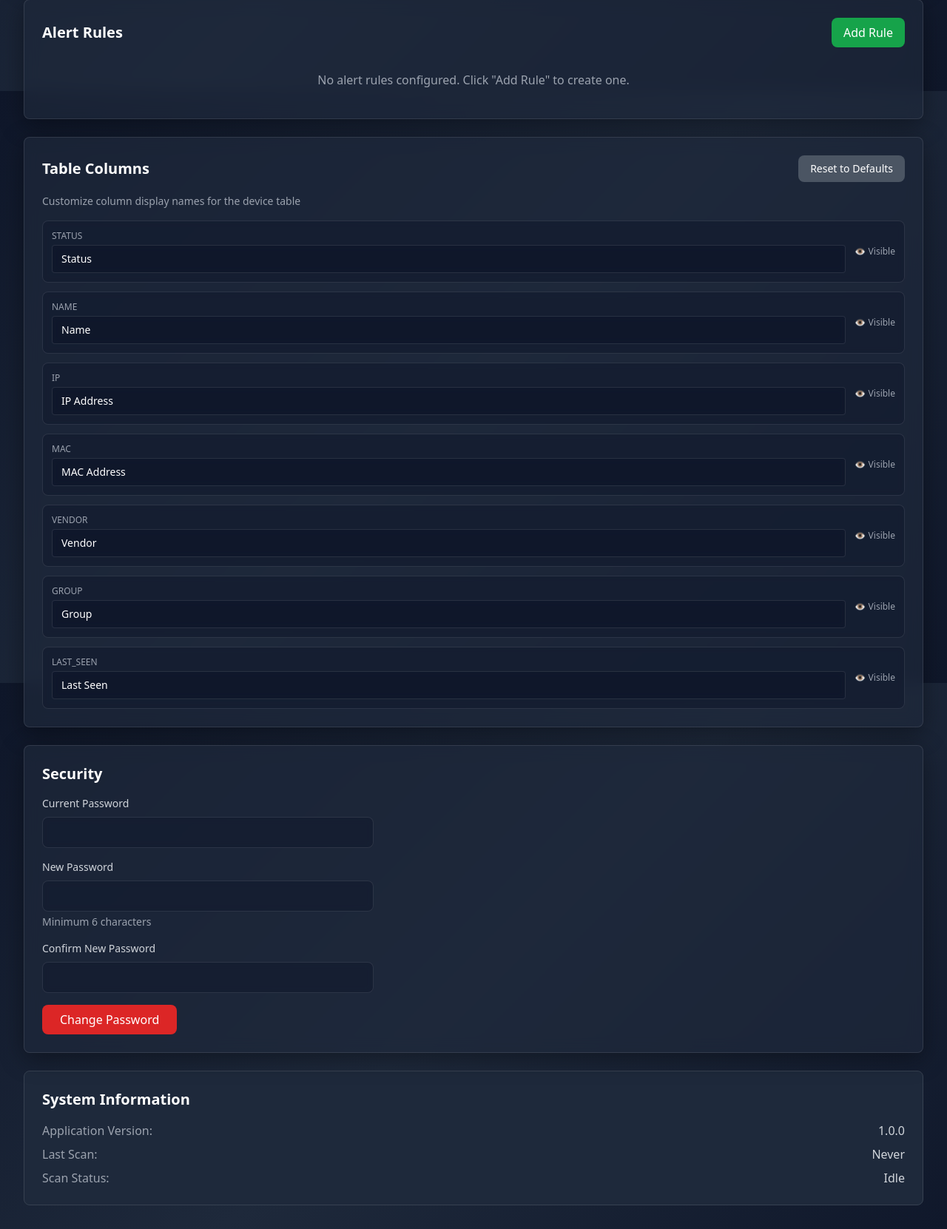
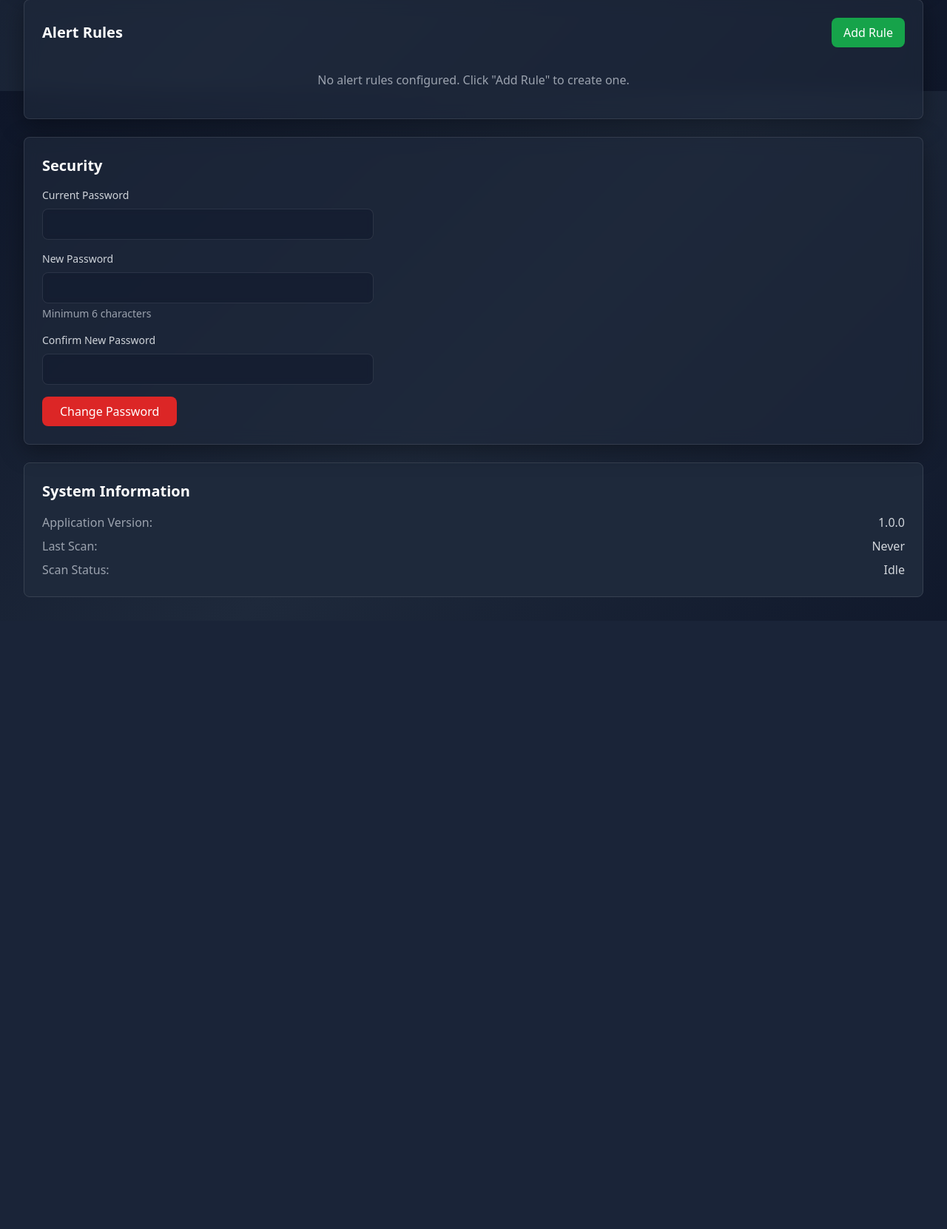
Before and after one commit to jameson-dev/LANControl, a Flask app: page /settings in a window 1280 px wide. Shown: the part 1477-3138 px from the top of the page at 74% size. After the commit the page ends 2316 px from the top, so only its background shows below. Run offline with Flask 3, Linux system fonts and the light colour scheme; the visitor is signed in with stand-in values (Sample User, id 1); data comes from the database, SQL or seed files in the repository; data that the repository does not hold is empty; some libraries are stand-ins or nearby versions.

Commit message:
Revert "Add columns configuration"
This reverts commit 1cf72f4c4db85413a8cf9951b7b20fbeace242ff.

```diff
--- a/app/api.py
+++ b/app/api.py
@@ -5,7 +5,7 @@ import json
 import csv
 import io
 from threading import Thread
-from app.models import db, Device, DeviceHistory, Setting, DevicePort, DeviceAlert, AlertRule, ColumnConfig
+from app.models import db, Device, DeviceHistory, Setting, DevicePort, DeviceAlert, AlertRule
 from app.scanner import scan_network, check_device_status, get_scan_status, update_device_from_scan, quick_scan_known_devices
 from app.wol import send_wol_packet, send_bulk_wol
 from app.utils import validate_mac, validate_ip, normalize_mac, calculate_uptime_percentage
@@ -1022,150 +1022,3 @@ def get_top_devices():
         'most_active': active_devices,
         'most_ports': port_devices
     })
-
-
-# ============================================================================
-# COLUMN CONFIGURATION ENDPOINTS
-# ============================================================================
-
-@api_bp.route('/columns', methods=['GET'])
-@login_required
-def get_column_config():
-    """Get column configuration"""
-    columns = ColumnConfig.query.order_by(ColumnConfig.position).all()
-
-    # If no columns configured, return defaults
-    if not columns:
-        return jsonify({
-            'success': True,
-            'columns': ColumnConfig.get_default_columns()
-        })
-
-    return jsonify({
-        'success': True,
-        'columns': [c.to_dict() for c in columns]
-    })
-
-
-@api_bp.route('/columns', methods=['PUT'])
-@login_required
-def update_column_config():
-    """Update column configuration (bulk update)"""
-    data = request.get_json()
-    columns_data = data.get('columns', [])
-
-    if not columns_data:
-        return jsonify({'success': False, 'message': 'No column data provided'}), 400
-
-    # Update or create each column config
-    for col_data in columns_data:
-        column_id = col_data.get('column_id')
-        if not column_id:
-            continue
-
-        column = ColumnConfig.query.filter_by(column_id=column_id).first()
-
-        if column:
-            # Update existing
-            if 'display_name' in col_data:
-                column.display_name = col_data['display_name']
-            if 'is_visible' in col_data:
-                column.is_visible = col_data['is_visible']
-            if 'width' in col_data:
-                column.width = col_data['width']
-            if 'position' in col_data:
-                column.position = col_data['position']
-            if 'is_sortable' in col_data:
-                column.is_sortable = col_data['is_sortable']
-        else:
-            # Create new
-            column = ColumnConfig(
-                column_id=column_id,
-                display_name=col_data.get('display_name', column_id.title()),
-                is_visible=col_data.get('is_visible', True),
-                width=col_data.get('width'),
-                position=col_data.get('position', 0),
-                is_sortable=col_data.get('is_sortable', True)
-            )
-            db.session.add(column)
-
-    db.session.commit()
-
-    # Return updated columns
-    columns = ColumnConfig.query.order_by(ColumnConfig.position).all()
-    return jsonify({
-        'success': True,
-        'message': 'Column configuration updated',
-        'columns': [c.to_dict() for c in columns]
-    })
-
-
-@api_bp.route('/columns/<column_id>', methods=['PUT'])
-@login_required
-def update_single_column(column_id):
-    """Update a single column configuration"""
-    data = request.get_json()
-
-    column = ColumnConfig.query.filter_by(column_id=column_id).first()
-
-    if not column:
-        # Create if doesn't exist
-        column = ColumnConfig(
-            column_id=column_id,
-            display_name=data.get('display_name', column_id.title()),
-            is_visible=data.get('is_visible', True),
-            width=data.get('width'),
-            position=data.get('position', 0),
-            is_sortable=data.get('is_sortable', True)
-        )
-        db.session.add(column)
-    else:
-        # Update existing
-        if 'display_name' in data:
-            column.display_name = data['display_name']
-        if 'is_visible' in data:
-            column.is_visible = data['is_visible']
-        if 'width' in data:
-            column.width = data['width']
-        if 'position' in data:
-            column.position = data['position']
-        if 'is_sortable' in data:
-            column.is_sortable = data['is_sortable']
-
-    db.session.commit()
-
-    return jsonify({
-        'success': True,
-        'message': 'Column updated',
-        'column': column.to_dict()
-    })
-
-
-@api_bp.route('/columns/reset', methods=['POST'])
-@login_required
-def reset_column_config():
-    """Reset column configuration to defaults"""
-    # Delete all existing column configs
-    ColumnConfig.query.delete()
-
-    # Create default columns
-    defaults = ColumnConfig.get_default_columns()
-    for col_data in defaults:
-        column = ColumnConfig(
-            column_id=col_data['column_id'],
-            display_name=col_data['display_name'],
-            is_visible=col_data['is_visible'],
-            width=col_data['width'],
-            position=col_data['position'],
-            is_sortable=col_data['is_sortable']
-        )
-        db.session.add(column)
-
-    db.session.commit()
-
-    columns = ColumnConfig.query.order_by(ColumnConfig.position).all()
-    return jsonify({
-        'success': True,
-        'message': 'Column configuration reset to defaults',
-        'columns': [c.to_dict() for c in columns]
-    })
--- a/app/models.py
+++ b/app/models.py
@@ -234,46 +234,3 @@ class AlertRule(db.Model):
 
     def __repr__(self):
         return f'<AlertRule {self.name}>'
-
-
-class ColumnConfig(db.Model):
-    __tablename__ = 'column_configs'
-
-    id = db.Column(db.Integer, primary_key=True)
-    column_id = db.Column(db.String(50), unique=True, nullable=False)
-    display_name = db.Column(db.String(100), nullable=False)
-    is_visible = db.Column(db.Boolean, default=True)
-    width = db.Column(db.Integer, nullable=True)
-    position = db.Column(db.Integer, nullable=False)
-    is_sortable = db.Column(db.Boolean, default=True)
-    updated_at = db.Column(db.DateTime, default=datetime.utcnow, onupdate=datetime.utcnow)
-
-    @staticmethod
-    def get_default_columns():
-        """Return default column configuration"""
-        return [
-            {'column_id': 'checkbox', 'display_name': '', 'is_visible': True, 'width': 60, 'position': 0, 'is_sortable': False},
-            {'column_id': 'status', 'display_name': 'Status', 'is_visible': True, 'width': 100, 'position': 1, 'is_sortable': True},
-            {'column_id': 'name', 'display_name': 'Name', 'is_visible': True, 'width': 200, 'position': 2, 'is_sortable': True},
-            {'column_id': 'ip', 'display_name': 'IP Address', 'is_visible': True, 'width': 150, 'position': 3, 'is_sortable': True},
-            {'column_id': 'mac', 'display_name': 'MAC Address', 'is_visible': True, 'width': 160, 'position': 4, 'is_sortable': False},
-            {'column_id': 'vendor', 'display_name': 'Vendor', 'is_visible': True, 'width': 150, 'position': 5, 'is_sortable': False},
-            {'column_id': 'group', 'display_name': 'Group', 'is_visible': True, 'width': 120, 'position': 6, 'is_sortable': False},
-            {'column_id': 'last_seen', 'display_name': 'Last Seen', 'is_visible': True, 'width': 150, 'position': 7, 'is_sortable': False},
-            {'column_id': 'actions', 'display_name': 'Actions', 'is_visible': True, 'width': 100, 'position': 8, 'is_sortable': False}
-        ]
-
-    def to_dict(self):
-        return {
-            'id': self.id,
-            'column_id': self.column_id,
-            'display_name': self.display_name,
-            'is_visible': self.is_visible,
-            'width': self.width,
-            'position': self.position,
-            'is_sortable': self.is_sortable,
-            'updated_at': self.updated_at.isoformat()
-        }
-
-    def __repr__(self):
-        return f'<ColumnConfig {self.column_id}>'
--- a/static/js/settings.js
+++ b/static/js/settings.js
@@ -4,7 +4,6 @@ document.addEventListener('DOMContentLoaded', function() {
     loadEmailSettings();
     loadAlertRules();
     loadScanStatus();
-    loadColumnConfig();
     setupEventListeners();
 
     // Update scan status every 10 seconds
@@ -364,69 +363,3 @@ function escapeHtml(text) {
     div.textContent = text;
     return div.innerHTML;
 }
-
-/**
- * COLUMN CONFIGURATION
- */
-
-// Load column configuration
-async function loadColumnConfig() {
-    try {
-        const data = await apiCall('/api/columns');
-        const columns = data.columns.filter(c => c.column_id !== 'checkbox' && c.column_id !== 'actions');
-
-        const columnsList = document.getElementById('columnsList');
-        columnsList.innerHTML = columns.map(col => `
-            <div class="flex items-center gap-3 glass-input rounded-lg p-3">
-                <div class="flex-1">
-                    <label class="block text-xs text-gray-400 mb-1">${col.column_id.toUpperCase()}</label>
-                    <input type="text"
-                           value="${escapeHtml(col.display_name)}"
-                           data-column-id="${col.column_id}"
-                           onchange="updateColumnName('${col.column_id}', this.value)"
-                           class="w-full px-3 py-2 glass-input rounded text-white placeholder-gray-400 text-sm">
-                </div>
-                <div class="text-gray-400 text-xs">
-                    ${col.is_visible ? '👁️ Visible' : '👁️‍🗨️ Hidden'}
-                </div>
-            </div>
-        `).join('');
-    } catch (error) {
-        showToast('Error loading columns: ' + error.message, 'error');
-    }
-}
-
-// Update column display name
-async function updateColumnName(columnId, newName) {
-    if (!newName.trim()) {
-        showToast('Column name cannot be empty', 'error');
-        loadColumnConfig(); // Reload to restore old value
-        return;
-    }
-
-    try {
-        await apiCall(`/api/columns/${columnId}`, {
-            method: 'PUT',
-            body: JSON.stringify({ display_name: newName.trim() })
-        });
-        showToast('Column name updated', 'success');
-    } catch (error) {
-        showToast('Error updating column: ' + error.message, 'error');
-        loadColumnConfig(); // Reload to restore old value
-    }
-}
-
-// Reset columns to defaults
-async function resetColumns() {
-    if (!confirm('Reset all columns to default names and settings? This cannot be undone.')) {
-        return;
-    }
-
-    try {
-        await apiCall('/api/columns/reset', { method: 'POST' });
-        showToast('Columns reset to defaults', 'success');
-        loadColumnConfig();
-    } catch (error) {
-        showToast('Error resetting columns: ' + error.message, 'error');
-    }
-}
--- a/templates/base.html
+++ b/templates/base.html
@@ -238,32 +238,6 @@
 
         .context-menu.show {
             display: block;
-        }
-
-        /* Column Resize Handle */
-        .resize-handle {
-            position: absolute;
-            top: 0;
-            right: 0;
-            width: 8px;
-            height: 100%;
-            cursor: col-resize;
-            z-index: 10;
-            background: transparent;
-        }
-
-        .resize-handle:hover {
-            background: rgba(59, 130, 246, 0.3);
-        }
-
-        th {
-            position: relative;
-        }
-
-        /* Prevent text selection while resizing */
-        .resizing {
-            user-select: none;
-            cursor: col-resize !important;
         }
     </style>
     {% block extra_head %}{% endblock %}
--- a/templates/settings.html
+++ b/templates/settings.html
@@ -155,23 +155,6 @@
         </div>
     </div>
 
-    <!-- Column Configuration -->
-    <div class="glass rounded-lg p-4 sm:p-6">
-        <div class="flex justify-between items-center mb-4">
-            <h3 class="text-lg sm:text-xl font-bold text-white">Table Columns</h3>
-            <button onclick="resetColumns()"
-                    class="px-4 py-2 bg-gray-600 hover:bg-gray-700 text-white rounded-lg font-medium transition text-sm">
-                Reset to Defaults
-            </button>
-        </div>
-        <p class="text-gray-400 text-sm mb-4">Customize column display names for the device table</p>
-        <div id="columnsList" class="space-y-3">
-            <div class="text-center text-gray-400 py-4">
-                Loading columns...
-            </div>
-        </div>
-    </div>
-
     <!-- Security Settings -->
     <div class="glass rounded-lg p-4 sm:p-6">
         <h3 class="text-lg sm:text-xl font-bold text-white mb-4">Security</h3>
```
Also changed, not shown: static/js/devices.js (+3 -363 lines), templates/dashboard.html (+0 -21 lines).
